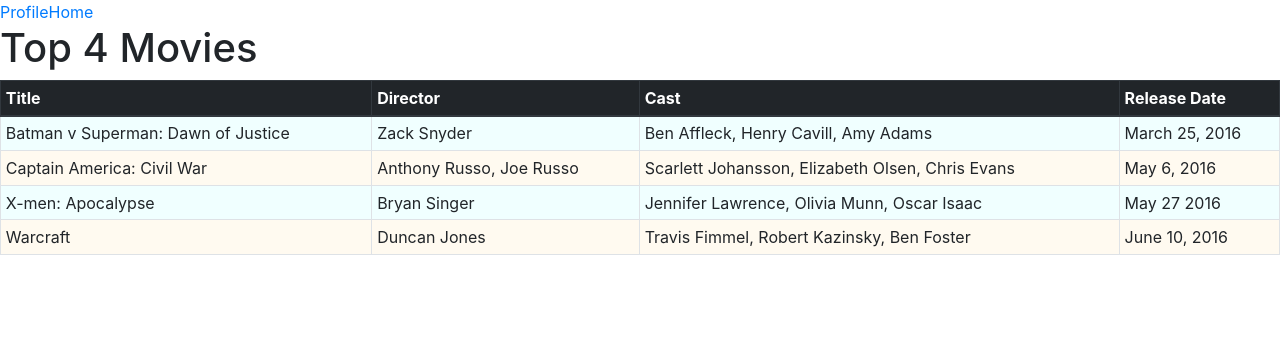
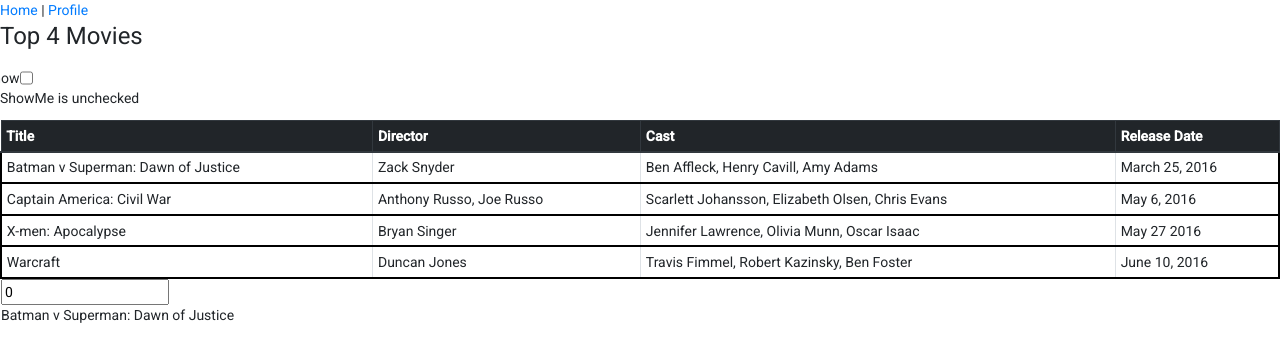
Before and after one commit to kgriff11/angular-tutorial, an Angular app: page /home in a window 1280 px wide. Shown: the top 362 px of the page. Built offline with nearby package versions, Linux system fonts and the light colour scheme.

Commit message:
Added logic for ngSwitch and ngIf

```diff
--- a/angular.json
+++ b/angular.json
@@ -27,6 +27,7 @@
               "src/assets"
             ],
             "styles": [
+              "./node_modules/@angular/material/prebuilt-themes/indigo-pink.css",
               "src/styles.css"
             ],
             "scripts": []
@@ -94,6 +95,7 @@
               "src/assets"
             ],
             "styles": [
+              "./node_modules/@angular/material/prebuilt-themes/indigo-pink.css",
               "src/styles.css"
             ],
             "scripts": []
--- a/package.json
+++ b/package.json
@@ -11,10 +11,12 @@
   "private": true,
   "dependencies": {
     "@angular/animations": "^14.0.0",
+    "@angular/cdk": "^14.0.1",
     "@angular/common": "^14.0.0",
     "@angular/compiler": "^14.0.0",
     "@angular/core": "^14.0.0",
     "@angular/forms": "^14.0.0",
+    "@angular/material": "^14.0.1",
     "@angular/platform-browser": "^14.0.0",
     "@angular/platform-browser-dynamic": "^14.0.0",
     "@angular/router": "^14.0.0",
--- a/src/app/app.component.html
+++ b/src/app/app.component.html
@@ -1,5 +1,6 @@
 <nav>
+  <a routerLink="/home">Home</a>
+|
   <a routerLink="/profile">Profile</a>
-  <a routerLink="/home">Home</a>
 </nav>
 <router-outlet></router-outlet>
--- a/src/app/app.module.ts
+++ b/src/app/app.module.ts
@@ -7,6 +7,7 @@
 import { HeaderComponent } from './header/header.component';
 import { HomeComponent } from './home/home.component';
 import { ProfileComponent } from './profile/profile.component';
+import { BrowserAnimationsModule } from '@angular/platform-browser/animations';
 
 @NgModule({
   declarations: [
@@ -18,7 +19,8 @@
   imports: [
     BrowserModule,
     AppRoutingModule,
-    FormsModule
+    FormsModule,
+    BrowserAnimationsModule
   ],
   providers: [],
   bootstrap: [AppComponent]
--- a/src/app/home/home.component.css
+++ b/src/app/home/home.component.css
@@ -1,2 +1,3 @@
-.even {background-color: azure;}
-.odd {background-color: floralwhite;}
+tr.tableRow{
+    border: 2px solid black
+}
--- a/src/app/home/home.component.html
+++ b/src/app/home/home.component.html
@@ -1,4 +1,15 @@
 <h1>{{ title }}</h1>
+
+<div class="row">
+    Show <input type="checkbox" [(ngModel)]="showMe" />
+</div>
+
+<p *ngIf="showMe">
+    ShowMe is checked
+</p>
+<p *ngIf="!showMe">
+    ShowMe is unchecked
+</p>
 
 <div class="table-responsive">
     <table class = 'table table-bordered table-sm'>
@@ -11,12 +22,25 @@
             </tr>
         </thead>
         <tbody>
-            <tr *ngFor="let movie of movies; let i=index; let e = even; let o = odd;" [ngClass]="{ even: e, odd: o}">
+            <tr class="tableRow" *ngFor="let movie of movies; let i=index; let e = even; let o = odd;"  >
                 <td>{{movie.title}}</td>
                 <td>{{movie.director}}</td>
                 <td>{{movie.cast}}</td>
                 <td>{{movie.releaseDate}}</td>
             </tr>
         </tbody>
+
+
+        <div>
+            <input type="text" [(ngModel)] = "num"/>
+            <div [ngSwitch]="num">
+                <div *ngSwitchCase="0">{{movies[0].title}}</div>
+                <div *ngSwitchCase="1">{{movies[1].title}}</div>
+                <div *ngSwitchCase="2">{{movies[2].title}}</div>
+                <div *ngSwitchCase="3">{{movies[3].title}}</div>
+                <div *ngSwitchDefault>This is Default</div>
+            </div>
+
+        </div>
     </table>
 </div>
--- a/src/app/home/home.component.ts
+++ b/src/app/home/home.component.ts
@@ -8,6 +8,8 @@
 })
 export class HomeComponent implements OnInit {
   title: string = 'Top 4 Movies';
+  num: number = 0;
+  showMe: boolean;
 
   movies: Movie[] = [
     {title: 'Batman v Superman: Dawn of Justice', director: 'Zack Snyder', cast: 'Ben Affleck, Henry Cavill, Amy Adams', releaseDate: 'March 25, 2016'},
--- a/src/index.html
+++ b/src/index.html
@@ -12,8 +12,11 @@
   integrity="sha384-Gn5384xqQ1aoWXA+058RXPxPg6fy4IWvTNh0E263XmFcJlSAwiGgFAW/dAiS6JXm"
   crossorigin="anonymous"
 />
+  <link rel="preconnect" href="https://fonts.gstatic.com">
+  <link href="https://fonts.googleapis.com/css2?family=Roboto:wght@300;400;500&display=swap" rel="stylesheet">
+  <link href="https://fonts.googleapis.com/icon?family=Material+Icons" rel="stylesheet">
 </head>
-<body>
+<body class="mat-typography">
   <app-root></app-root>
 </body>
 </html>
--- a/src/styles.css
+++ b/src/styles.css
@@ -1 +1,4 @@
 /* You can add global styles to this file, and also import other style files */
+
+html, body { height: 100%; }
+body { margin: 0; font-family: Roboto, "Helvetica Neue", sans-serif; }
```
Also changed, not shown: src/app/home/Movie.ts (deleted), 1 other file (tests, documents, lock files or other folders).
